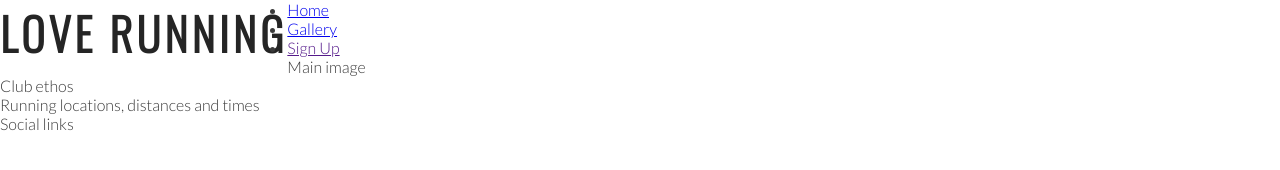
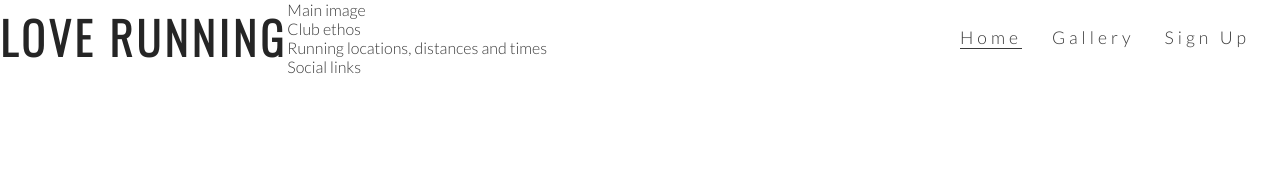
Before and after one commit to SJECollins/ci-love-running, a plain HTML site: page index.html in a window 1280 px wide. Drawn offline with nearby package versions, Linux system fonts and the light colour scheme.

Commit message:
Style header and nav links

```diff
--- a/assets/css/style.css
+++ b/assets/css/style.css
@@ -25,3 +25,31 @@ h1, h2 {
     float: left;
     font-size: 280%;
 }
+
+#menu {
+    font-size: 110%;
+    letter-spacing: 4px;
+}
+
+#menu, #logo {
+    line-height: 75px;
+}
+
+#menu li {
+    float: right;
+    list-style-type: none;
+    margin-right: 30px;
+}
+
+#menu a {
+    text-decoration: none;
+    color: inherit;
+}
+
+#menu a:hover {
+    border-bottom: 1px solid #3a3a3a;
+}
+
+.active {
+    border-bottom: 1px solid #3a3a3a;
+}
--- a/index.html
+++ b/index.html
@@ -14,16 +14,16 @@
         <a href="index.html">
             <h1 id="logo">Love Running</h1>
         </a>
-        <nav>
+        <nav id="menu">
             <ul>
                 <li>
-                    <a href="index.html" alt="home">Home</a>
+                    <a href="" alt="sign-up">Sign Up</a>
                 </li>
                 <li>
                     <a href="#" alt="gallery">Gallery</a>
                 </li>
                 <li>
-                    <a href="" alt="sign-up">Sign Up</a>
+                    <a href="index.html" alt="home" class="active">Home</a>
                 </li>
             </ul>
         </nav>
```
